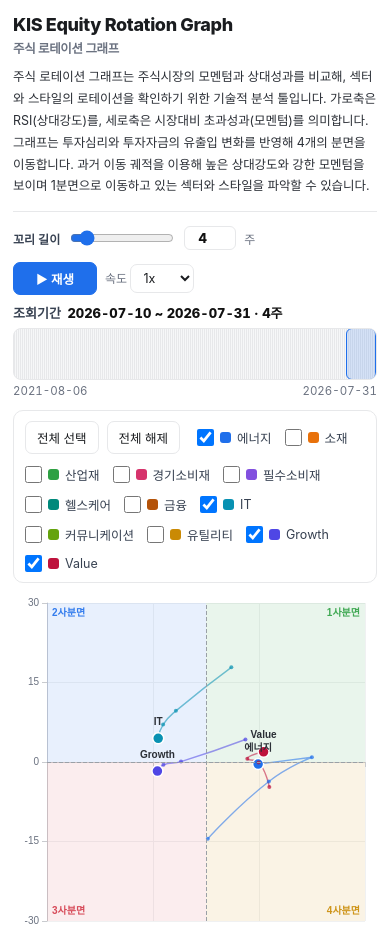
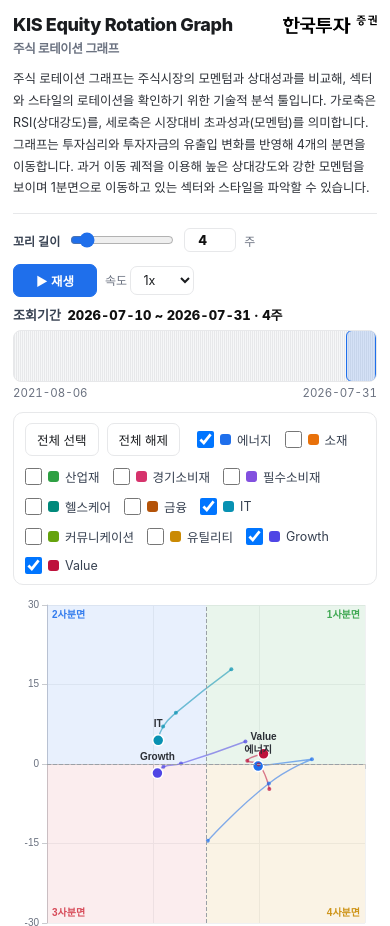
Before and after one commit to kis-dr/equity-rrg, a plain HTML site: page docs/index.html in a window 390 px wide. Shown: the top 926 px of the page. Drawn offline with Linux system fonts and the light colour scheme.

Commit message:
Add files via upload

```diff
--- a/docs/index.html
+++ b/docs/index.html
@@ -20,6 +20,9 @@
   .wrap{max-width:1180px;margin:0 auto;padding:20px 20px 40px}
 
   header{border-bottom:1px solid var(--line);padding-bottom:14px;margin-bottom:14px}
+  .head-row{display:flex;align-items:flex-start;justify-content:space-between;gap:18px}
+  /* 로고 원본 348x70 (5:1) — 높이만 지정해 비율 유지 */
+  .logo{height:30px;width:auto;flex:0 0 auto;margin-top:2px}
   h1{font-size:22px;font-weight:800;letter-spacing:-.02em;margin:0 0 2px}
   h1 .sub{font-weight:600;color:var(--muted);font-size:14px;margin-left:8px}
   .err{font-size:12.5px;color:#b91c1c;margin-top:6px;line-height:1.6}
@@ -74,6 +77,8 @@
     .wrap{padding:14px 13px 28px}
     h1{font-size:18px}
     h1 .sub{display:block;margin:3px 0 0;font-size:12.5px}
+    .head-row{gap:12px}
+    .logo{height:22px;margin-top:1px}
     .meta{font-size:11.5px}
     .controls{gap:12px 16px;margin:12px 0 8px}
     .ctl{font-size:12.5px;gap:8px}
@@ -88,13 +93,18 @@
   @media (max-width:420px){
     input[type=range]{width:104px}
     .ctl{font-size:12px}
+    .logo{height:19px}
   }
 </style>
 </head>
 <body>
 <div class="wrap">
   <header>
-    <h1>KIS Equity Rotation Graph<span class="sub">주식 로테이션 그래프</span></h1>
+    <div class="head-row">
+      <h1>KIS Equity Rotation Graph<span class="sub">주식 로테이션 그래프</span></h1>
+      <img class="logo" src="./kis-logo.png" alt="한국투자증권"
+           onerror="this.onerror=null;this.src='https://securities.koreainvestment.com/ems/kis/research/img/head_img_logoN_2.png';" />
+    </div>
     <p class="intro">주식 로테이션 그래프는 주식시장의 모멘텀과 상대성과를 비교해, 섹터와 스타일의 로테이션을 확인하기 위한
       기술적 분석 툴입니다. 가로축은 RSI(상대강도)를, 세로축은 시장대비 초과성과(모멘텀)를 의미합니다.
       그래프는 투자심리와 투자자금의 유출입 변화를 반영해 4개의 분면을 이동합니다.
```
Also changed, not shown: docs/kis-logo.png (added).
